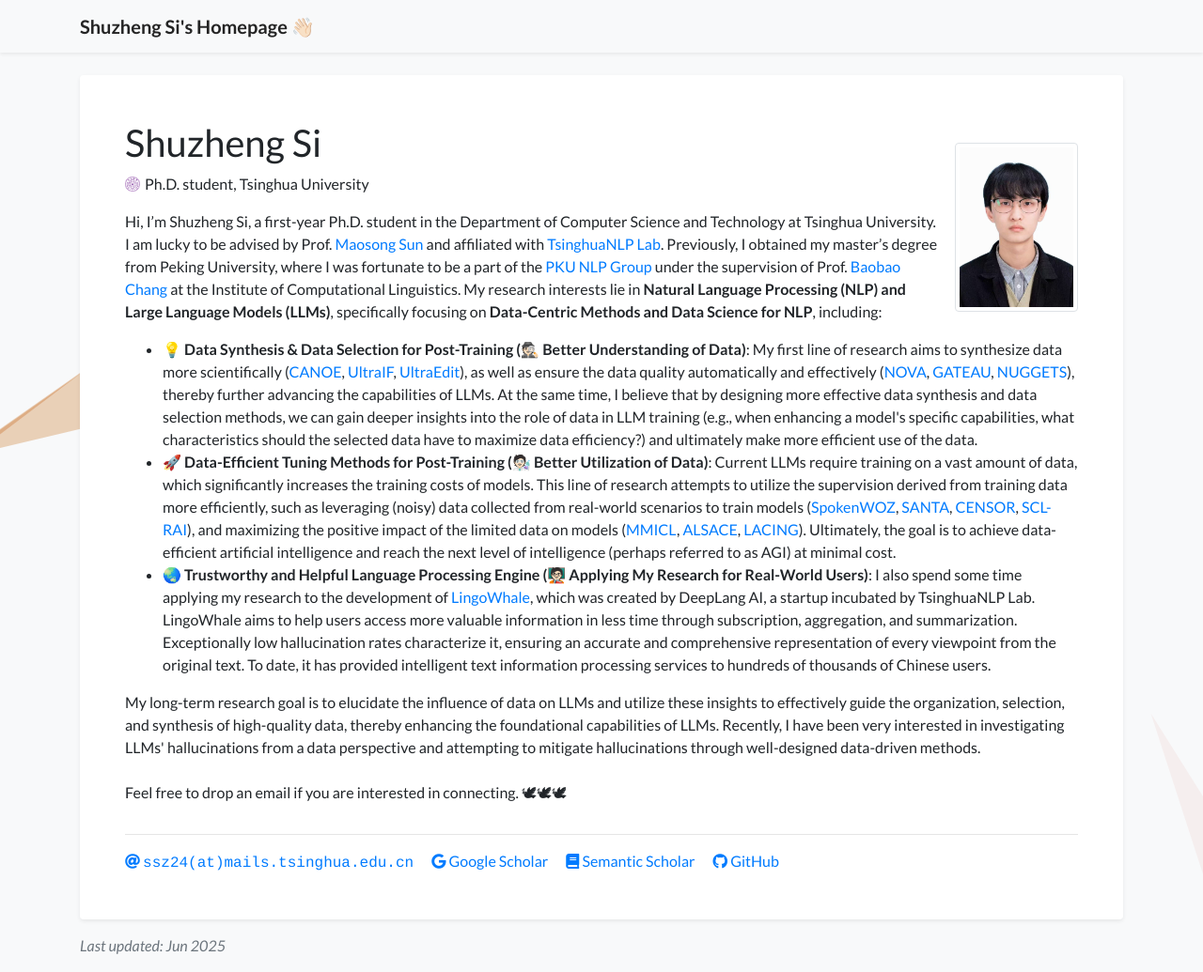
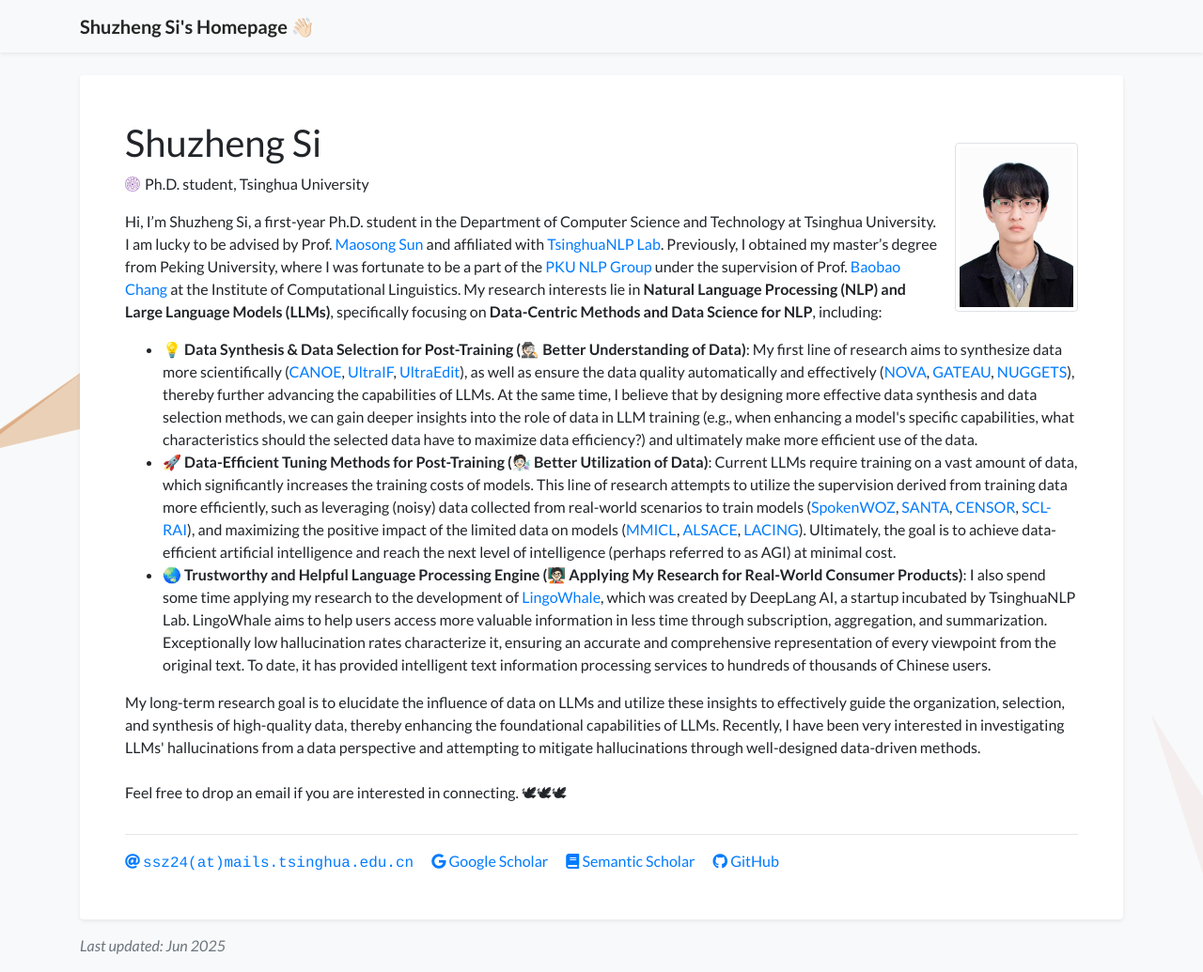
Before and after one commit to S1s-Z/s1s-z.github.io, a Jekyll site: the page built from index.html, in a window 1280 px wide and 1035 px high. Shown: the whole window at 94% size. Built offline with Jekyll 4.4.1, drawn with Linux system fonts in a browser that asks for light colours; a style sheet for code colours, icons or effects is not loaded.

Commit message:
Update profile.yml

```diff
--- a/_data/profile.yml
+++ b/_data/profile.yml
@@ -30,7 +30,7 @@
           🚀 <b>Data-Efficient Tuning Methods for Post-Training (🧑🏻‍🔬 Better Utilization of Data)</b>: Current LLMs require training on a vast amount of data, which significantly increases the training costs of models. This line of research attempts to utilize the supervision derived from training data more efficiently, such as leveraging (noisy) data collected from real-world scenarios to train models (<a href="https://arxiv.org/abs/2305.13040">SpokenWOZ</a>, <a href="https://arxiv.org/abs/2305.04076">SANTA</a>, <a href="https://arxiv.org/abs/2311.08010">CENSOR</a>, <a href="https://arxiv.org/abs/2209.01646">SCL-RAI</a>), and maximizing the positive impact of the limited data on models (<a href="https://arxiv.org/abs/2309.07915">MMICL</a>, <a href="https://arxiv.org/abs/2404.08491">ALSACE</a>, <a href="https://arxiv.org/abs/2411.14279">LACING</a>). Ultimately, the goal is to achieve data-efficient artificial intelligence and reach the next level of intelligence (perhaps referred to as AGI) at minimal cost.
       </li>
       <li>
-          🌏 <b>Trustworthy and Helpful Language Processing Engine (🧑🏻‍🏫 Applying My Research for Real-World Users)</b>: I also spend some time applying my research to the development of <a href="https://lingowhale.com/">LingoWhale</a>, which was created by DeepLang AI, a startup incubated by TsinghuaNLP Lab. LingoWhale aims to help users access more valuable information in less time through subscription, aggregation, and summarization. Exceptionally low hallucination rates characterize it, ensuring an accurate and comprehensive representation of every viewpoint from the original text. To date, it has provided intelligent text information processing services to hundreds of thousands of Chinese users.
+          🌏 <b>Trustworthy and Helpful Language Processing Engine (🧑🏻‍🏫 Applying My Research for Real-World Consumer Products)</b>: I also spend some time applying my research to the development of <a href="https://lingowhale.com/">LingoWhale</a>, which was created by DeepLang AI, a startup incubated by TsinghuaNLP Lab. LingoWhale aims to help users access more valuable information in less time through subscription, aggregation, and summarization. Exceptionally low hallucination rates characterize it, ensuring an accurate and comprehensive representation of every viewpoint from the original text. To date, it has provided intelligent text information processing services to hundreds of thousands of Chinese users.
       </li>
   </ul>
 
```
